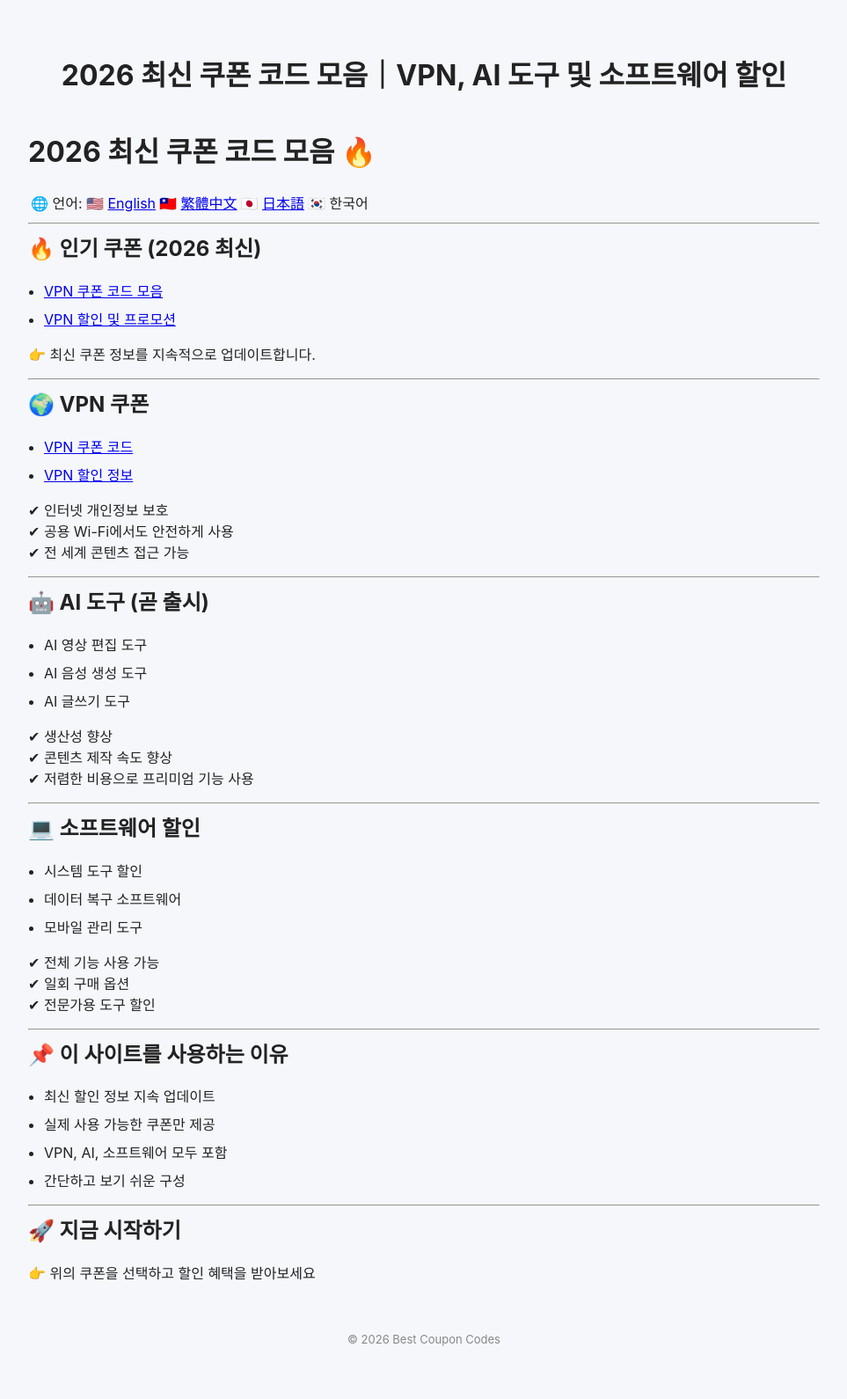
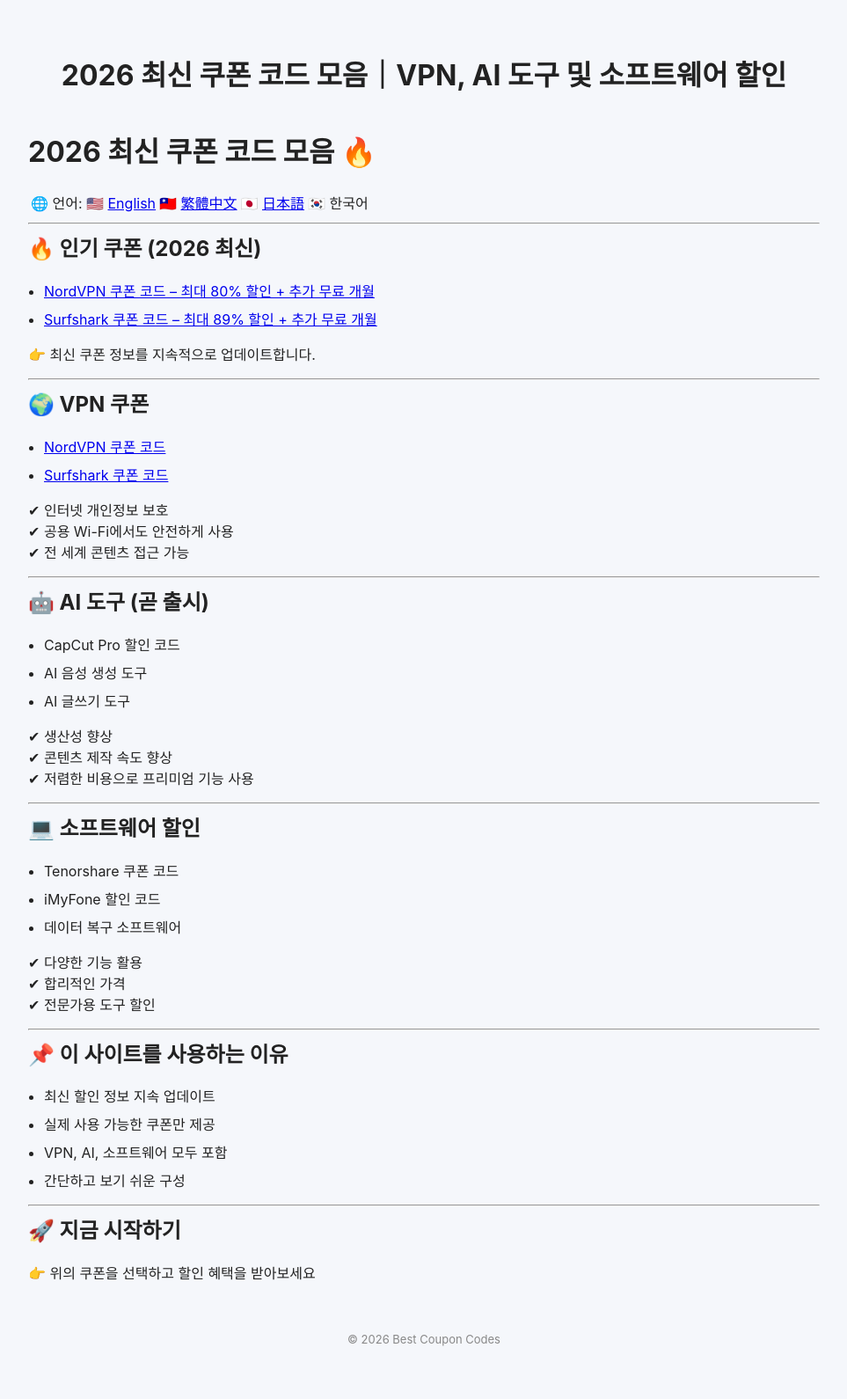
Before and after one commit to BestCouponCodes/best-coupon-codes, a Jekyll site: the page built from index-ko.md, in a window 1280 px wide. Shown: the whole page at 88% size, without its empty margins (158-1121 px from the left). Built offline with Jekyll 4.4.1, drawn with Linux system fonts in a browser that asks for light colours.

Commit message:
Revise coupon codes and descriptions in index-ko.md
Updated the description and improved the formatting of coupon codes and discounts for better clarity.

```diff
--- a/index-ko.md
+++ b/index-ko.md
@@ -1,7 +1,7 @@
 ---
 layout: default
 title: "2026 최신 쿠폰 코드 모음｜VPN, AI 도구 및 소프트웨어 할인"
-description: "2026년 최신 VPN, AI 도구 및 소프트웨어 쿠폰 코드와 할인 정보를 정리했습니다."
+description: "2026년 최신 VPN, AI 도구 및 소프트웨어 쿠폰 코드와 할인 정보를 제공합니다."
 ---
 
 # 2026 최신 쿠폰 코드 모음 🔥
@@ -12,8 +12,8 @@ description: "2026년 최신 VPN, AI 도구 및 소프트웨어 쿠폰 코드와
 
 ## 🔥 인기 쿠폰 (2026 최신)
 
-- [VPN 쿠폰 코드 모음](/best-coupon-codes/nordvpn-coupon-code-ko/)
-- [VPN 할인 및 프로모션](/best-coupon-codes/surfshark-coupon-code-ko/)
+- [NordVPN 쿠폰 코드 – 최대 80% 할인 + 추가 무료 개월](/best-coupon-codes/nordvpn-coupon-code-ko/)
+- [Surfshark 쿠폰 코드 – 최대 89% 할인 + 추가 무료 개월](/best-coupon-codes/surfshark-coupon-code-ko/)
 
 👉 최신 쿠폰 정보를 지속적으로 업데이트합니다.
 
@@ -21,8 +21,8 @@ description: "2026년 최신 VPN, AI 도구 및 소프트웨어 쿠폰 코드와
 
 ## 🌍 VPN 쿠폰
 
-- [VPN 쿠폰 코드](/best-coupon-codes/nordvpn-coupon-code-ko/)
-- [VPN 할인 정보](/best-coupon-codes/surfshark-coupon-code-ko/)
+- [NordVPN 쿠폰 코드](/best-coupon-codes/nordvpn-coupon-code-ko/)
+- [Surfshark 쿠폰 코드](/best-coupon-codes/surfshark-coupon-code-ko/)
 
 ✔ 인터넷 개인정보 보호
 ✔ 공용 Wi-Fi에서도 안전하게 사용
@@ -32,7 +32,7 @@ description: "2026년 최신 VPN, AI 도구 및 소프트웨어 쿠폰 코드와
 
 ## 🤖 AI 도구 (곧 출시)
 
-- AI 영상 편집 도구
+- CapCut Pro 할인 코드
 - AI 음성 생성 도구
 - AI 글쓰기 도구
 
@@ -44,12 +44,12 @@ description: "2026년 최신 VPN, AI 도구 및 소프트웨어 쿠폰 코드와
 
 ## 💻 소프트웨어 할인
 
-- 시스템 도구 할인
+- Tenorshare 쿠폰 코드
+- iMyFone 할인 코드
 - 데이터 복구 소프트웨어
-- 모바일 관리 도구
 
-✔ 전체 기능 사용 가능
-✔ 일회 구매 옵션
+✔ 다양한 기능 활용
+✔ 합리적인 가격
 ✔ 전문가용 도구 할인
 
 ---
```
